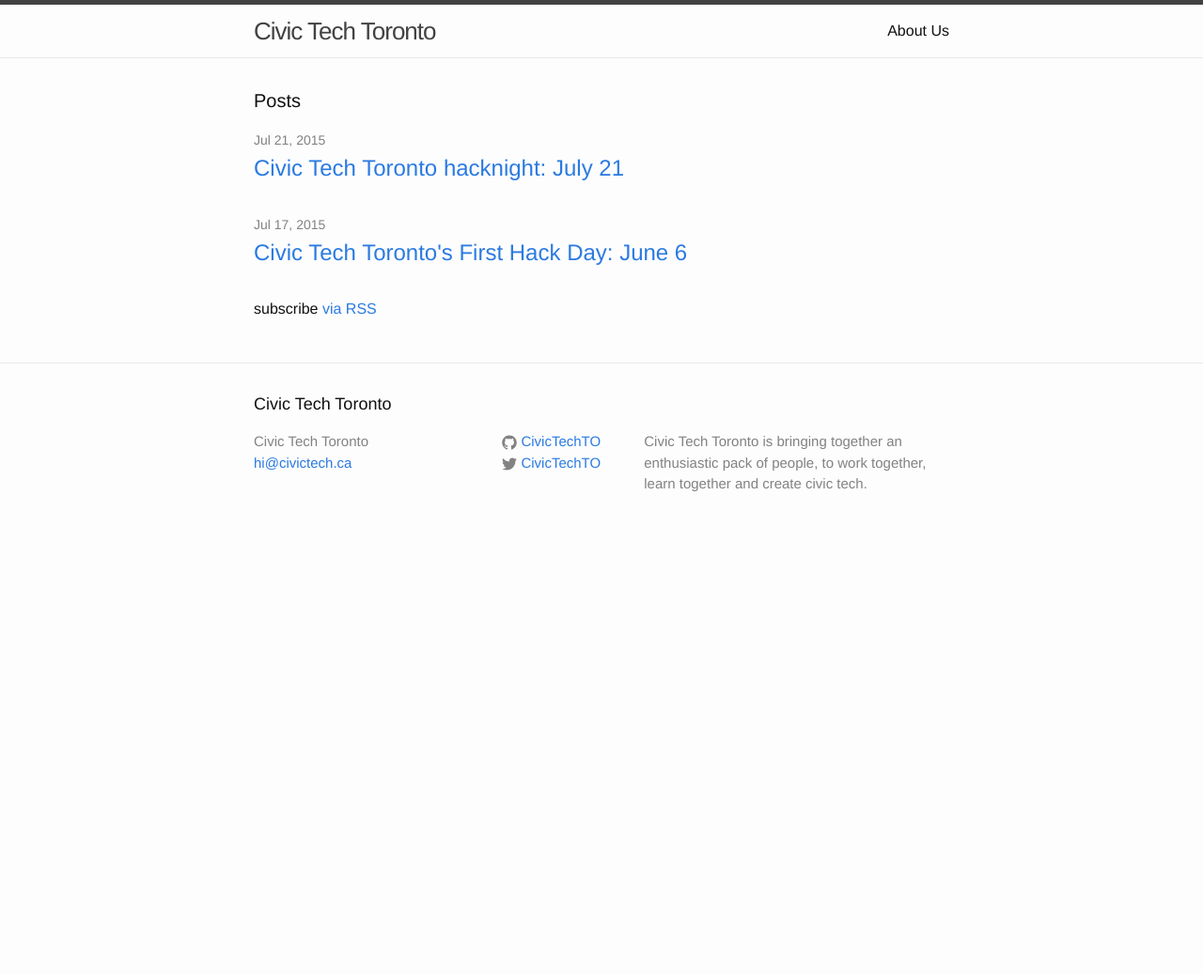
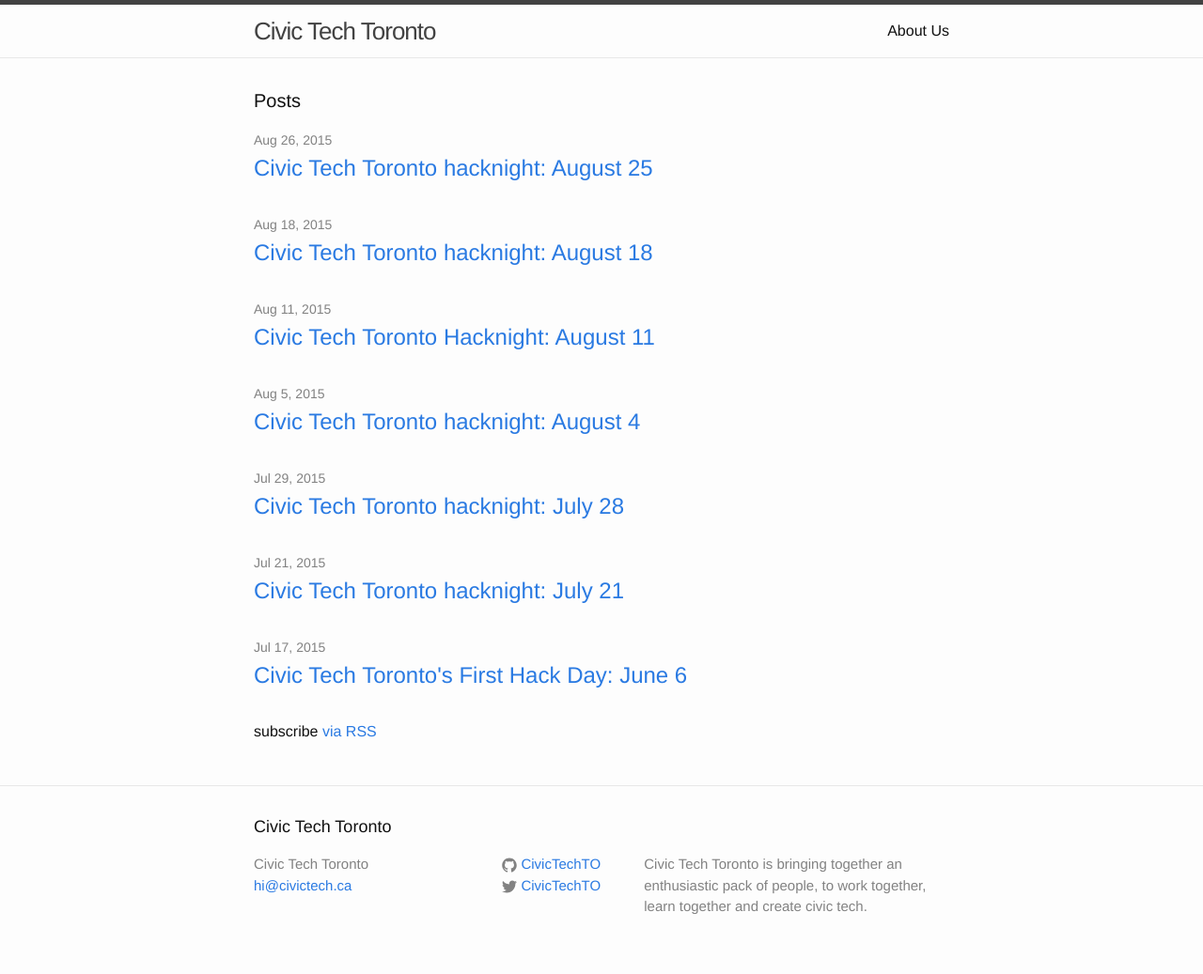
Before and after one commit to CivicTechTO/civictechto-jekyll, a Jekyll site: the page built from index.html, in a window 1280 px wide. Shown: the whole page at 94% size. Built offline with Jekyll 4.4.1, drawn with Linux system fonts in a browser that asks for light colours; before the commit the page ends 900 px from its top, so only the background shows below that.

Commit message:
Added more posts.

```diff
--- a/_data/people.yml
+++ b/_data/people.yml
@@ -3,3 +3,6 @@
 
 gabe:
   name: gabe
+
+bianca:
+  name: bianca
--- /dev/null
+++ b/_posts/2015-07-29-civic-tech-toronto-hacknight-july-28.md
@@ -0,0 +1,19 @@
+---
+layout: post
+title:  "Civic Tech Toronto hacknight: July 28"
+date:   2015-07-29 12:00:00 -0800
+author: gabe
+---
+Second hacknight! 18 participants!
+
+Presenter: Dorothy Eng
+
+<iframe width="560" height="315" src="https://www.youtube.com/embed/nvHLzdxjx7E" frameborder="0" allowfullscreen></iframe>
+
+Breakout groups:
+
+* [idea] Online database of accessibility of private venues – Rachel
+* [challenge] Making sense of Toronto city budget – Henrik
+* [challenge] Housing data – (see Bianca)
+* [idea] ON legislation tracker – Amanda
+* [idea] Mapping shared spaces + innovation districts – Caitlin
--- /dev/null
+++ b/_posts/2015-08-05-civic-tech-toronto-hacknight-august-4.md
@@ -0,0 +1,17 @@
+---
+layout: post
+title:  "Civic Tech Toronto hacknight: August 4"
+date:   2015-08-05 12:00:00 -0800
+author: bianca
+---
+Third hacknight! 11 participants!
+
+Presenter: Howard Tam
+
+<iframe width="560" height="315" src="https://www.youtube.com/embed/2z47eEq1pyI" frameborder="0" allowfullscreen></iframe>
+
+Breakout groups:
+
+* [idea] Online database of accessibility of private venues – Rachel
+* [challenge] Making sense of Toronto city budget – Henrik
+* [idea] ON legislation tracker – Amanda
--- /dev/null
+++ b/_posts/2015-08-12-civic-tech-toronto-hacknight-august-11.md
@@ -0,0 +1,18 @@
+---
+layout: post
+title:  "Civic Tech Toronto Hacknight: August 11"
+date:   2015-08-11 12:00:00 -0800
+author: gabe
+---
+Fourth hacknight! 14 participants!
+
+Presenter: Doug Estey (@dougestey)
+
+<iframe width="560" height="315" src="https://www.youtube.com/embed/A-m2CN4Svk4" frameborder="0" allowfullscreen></iframe>
+
+Four breakout groups:
+
+* Queen’s Park legislation tracker – Howard
+* Toronto budget accessibility – Henrik
+* Open data video feedback – Richard
+* Toronto City Hall API – Doug
--- /dev/null
+++ b/_posts/2015-08-18-civic-tech-toronto-hacknight-august-18.md
@@ -0,0 +1,11 @@
+---
+layout: post
+title:  "Civic Tech Toronto hacknight: August 18"
+date:   2015-08-18 12:00:00 -0800
+author: gabe
+---
+Fifth hacknight!
+
+Presenter: Michael Lenczner (@mlenc)
+
+{video to come}
--- /dev/null
+++ b/_posts/2015-08-26-civic-tech-toronto-hacknight-august-25.md
@@ -0,0 +1,19 @@
+---
+layout: post
+title:  "Civic Tech Toronto hacknight: August 25"
+date:   2015-08-26 12:00:00 -0800
+author: gabe
+---
+Sixth hacknight! 21 participants!
+
+Presenter: Kevin Branigan (<@kbranigan>)
+
+<iframe width="560" height="315" src="https://www.youtube.com/embed/apIp7pM_sAo" frameborder="0" allowfullscreen></iframe>
+
+Breakout groups:
+
+* Toronto budget accessibility – Henrik
+* Safe route bicycle trip planner – Xu Fei
+* Digital solutions lab advice – Chloe
+
+(Look here shortly for their notes from the session)
```
